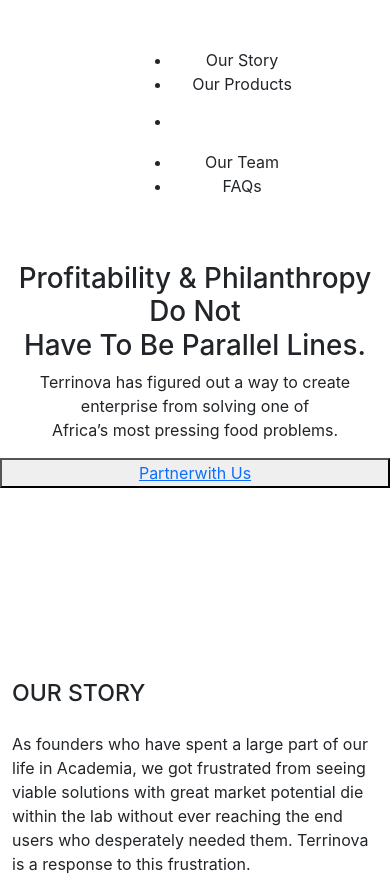
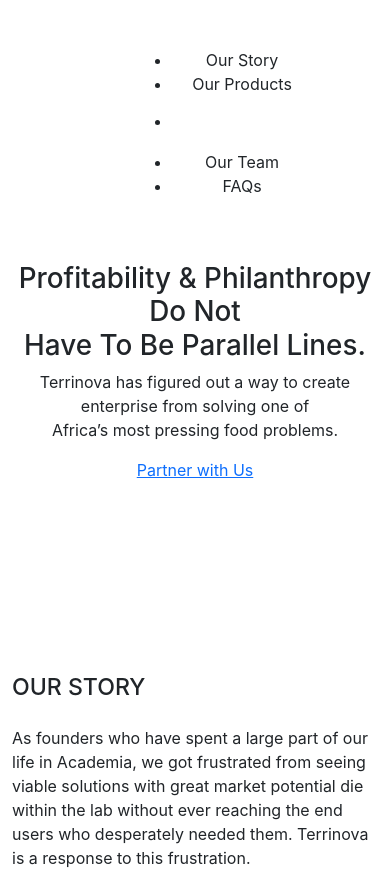
Before and after one commit to Rhoda-bot/Terrinova, a JavaScript app: page / in a window 390 px wide. Shown: the top 876 px of the page. Built offline with nearby package versions, Linux system fonts and the light colour scheme; the HTML template or start-up script is replaced by a standard one; a web font is replaced by a local one.

Commit message:
made some minor changes to the Team's component.

```diff
--- a/src/components/Faqs/faqs.js
+++ b/src/components/Faqs/faqs.js
@@ -8,7 +8,7 @@
                     <div className="col-md-8 p-3">
                     <div class="accordion accordion-flush" id="accordionFlushExample">
                       <div className="p-3 text-start">
-                        <div class="accordion-item">
+                        <div class="accordion-item ">
                           <h2 class="accordion-header" id="flush-headingOne">
                             <button class="accordion-button collapsed" type="button" data-bs-toggle="collapse" data-bs-target="#flush-collapseOne" aria-expanded="false" aria-controls="flush-collapseOne">
                             <b>What is Terrinova?</b>
--- a/src/components/home/header.js
+++ b/src/components/home/header.js
@@ -16,9 +16,7 @@
                             Terrinova has figured out a way
                              to create enterprise from solving one of <br/> Africa’s most pressing food problems.
                             </p>
-                            <button className="header--btn ">
-                                <a href='/image/sample.pdf' download="cta" target="_blank">Partnerwith Us</a>
-                            </button>
+                             <a href='/image/sample.pdf' download="cta" target="_blank" className="header--link">Partner with Us</a>
                     </div>
                 </div>
             </div>
--- a/src/components/solutions/solutions.js
+++ b/src/components/solutions/solutions.js
@@ -4,7 +4,7 @@
         <div className="solution py-5">
             <div className="container py-5">
                 <div className="row align-items-center">
-                    <div className="col-md-4 text-start text-md-start">
+                    <div className="col-md-4  text-lg-start">
                         <h4 className="solution--title pb-3 pb-lg-2"> OUR SOLUTION</h4>
                             <div className="solution--subtitle pb-5">
                             We Buy From Cooperatives, & Sell To Wholesalers & Industries
--- a/src/components/success/success.js
+++ b/src/components/success/success.js
@@ -5,7 +5,7 @@
             <div className="container py-5">
                 <div className="row">
                     <div className="col-md-5">
-                        <img src="/image/sdg.png" alt="" className="img-fluid p-3"/>
+                        <img src="/image/sdg.png" alt="" className="img-fluid success__img p-3"/>
                     </div>
                     <div className="col-md-1"></div>
                     <div className="col-md-6 text-start py-5 px-3">
--- a/src/sass/main.scss
+++ b/src/sass/main.scss
@@ -7,20 +7,19 @@
     width:1.5em;
     padding-right:0.5em;
     font-weight:bold;
-    // text-align:right;
-    // content:counter(item) ".";
+    color: #338212;
   }
 .accordion-item{
-    // background-color: transparent !important;
     outline: transparent !important;
     border-radius: 5px !important;
     border: none !important;
     color: #000;
+    background-color: #f9fcf8;
+
 }
 
 .accordion-header, .accordion-button{
     background: transparent !important;
-    // outline: none !important;
 }
 
 .accordion-button:focus{
@@ -56,6 +55,8 @@
     font-family: 'Inter', sans-serif;
     background-repeat: no-repeat;
     background-size: cover;
+    transition: 2s all ease-in-out;
+    animation: forwards;
     align-items: center;
 
     &--logo{
@@ -71,7 +72,6 @@
         font-weight: 700;
         font-size: 50px;
         line-height: 62.93px;
-
     }
     &--text{
         font-weight: 400;
@@ -82,9 +82,20 @@
         @include Btn;
     }
     &--btn:hover{
+        @include BtnHover;
+    }
+    &--link{
+        @include Btn;
+        padding: 17px;
+    }
+    &--link:hover{
        @include BtnHover;
     }
+
 }
+
+
+
 .story{
     text-align: start;
     font-family: 'Inter', sans-serif;
@@ -180,10 +191,12 @@
         }
     }
     &__card:hover{
-        box-sizing: 0 2px 12px rgb(51 51 51 / 20%);
+        box-shadow: 0 2px 12px rgb(51 51 51 / 20%);
         transition: 3s ease-in-out;
         cursor: pointer;
         background-color: #dff7ec;
+        transform: scale(.95);
+        transform: rotateX(-360deg);
     }
 }
 .partners{
@@ -197,7 +210,7 @@
 }
 .faqs{
     font-family: 'Inter', sans-serif;
-background-color:#f0f7f1;
+    background-color:#f0f7f1;
 &--title{
     font-weight: 500;
     color: #0C350F;
@@ -215,6 +228,11 @@
         font-size: 18px;
         font-weight: 300;
         color: #0C350F;
+    }
+    &__img:hover{
+        transition: 3s ease-in-out;
+        cursor: pointer;
+        transform: scale(.95);
     }
 }
 .teams{
@@ -237,11 +255,13 @@
         }
     }
     &__card:hover{
-        box-sizing: 0 2px 10px rgb(51 51 51 / 20%);
+        box-shadow: 0 2px 10px rgb(51 51 51 / 20%);
         transition: 3s ease-in-out;
         cursor: pointer;
         filter: grayscale(40%);
         background-color: #f0f7f3;
+        transform: scale(.98);
+        // transform-style: preserve-3d;
     }
  &--img{
     background-image: rgba(12, 53, 15, 0.3);
@@ -291,6 +311,16 @@
         &__img2{
             transform: rotate(0deg);
         }
+        .faqs{
+            &--title{
+                font-size: 30px;
+            }
+        }
+        .partners{
+            &--title{
+                font-size: 30px;
+            }
+        }
     }
 
 
@@ -325,6 +355,13 @@
 
 /* screen size below 768px mobile */
 @media screen and (max-width: 768px) {
+    .header{
+        height: 100vh;
+        &--title{
+            font-size: 30px;
+            line-height: normal;
+        }
+    }
     .banner {
         // background-color: red;
        .nav{
@@ -352,12 +389,8 @@
         &--title{
             font-weight: 500;
             font-size: 30px;
-            // line-height: 56px;
-            // color: #000;
         }
         &__card{
-            // box-shadow: 0px 4px 10px
-            // rgba(12, 53, 15, 0.15);
             &--title{
                 font-size: 17px;
                 font-weight: 400;
@@ -371,3 +404,11 @@
         }
     }
 }
+
+@media screen and (max-width:998px) {
+    .teams{
+        &--img{
+            height: 100vh;
+        }
+    }
+}
```
